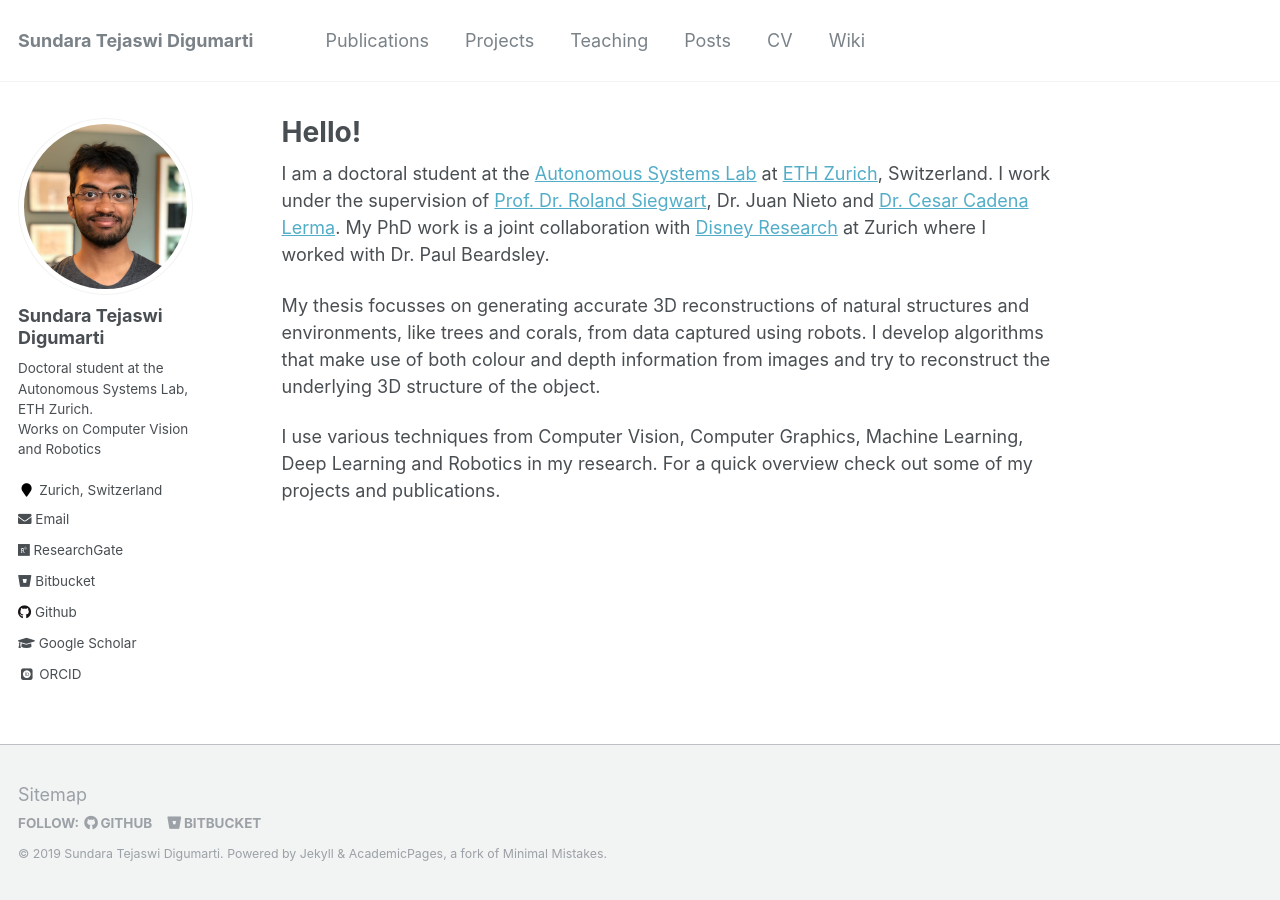
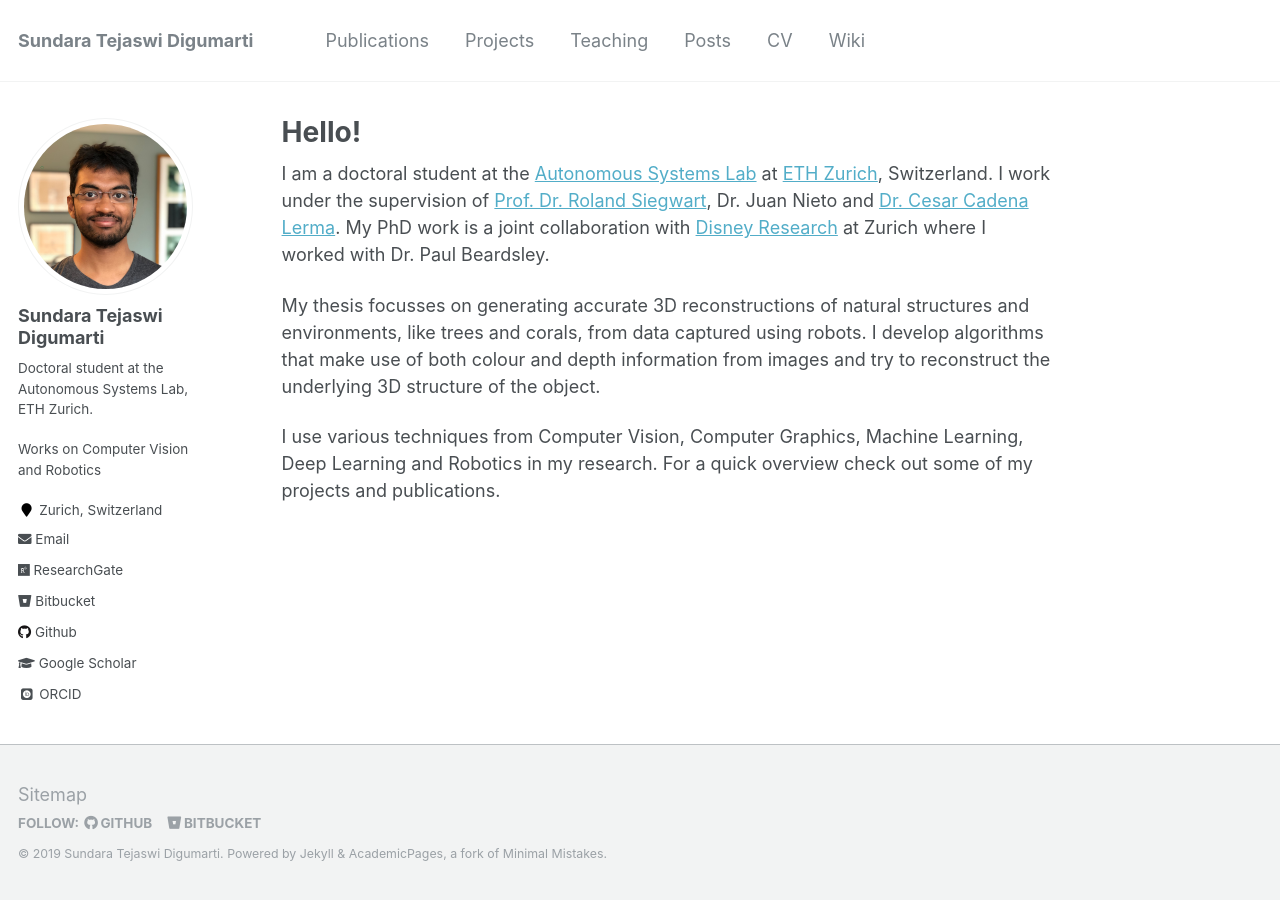
Before and after one commit to tejaswid/tejaswid.github.io, a Jekyll site: the page built from _pages/about.md, in a window 1280 px wide. Built offline with Jekyll 4.4.1, drawn with Linux system fonts in a browser that asks for light colours; some web fonts are replaced.

Commit message:
Added another break to left sidebar

```diff
--- a/_config.yml
+++ b/_config.yml
@@ -82,7 +82,7 @@
 author:
   name             : "Sundara Tejaswi Digumarti"
   avatar           : "tejaswi_small.png"
-  bio              : "Doctoral student at the Autonomous Systems Lab, ETH Zurich. <br/> Works on Computer Vision and Robotics"
+  bio              : "Doctoral student at the Autonomous Systems Lab, ETH Zurich. <br/> <br/> Works on Computer Vision and Robotics"
   location         : "Zurich, Switzerland"
   employer         :
   googlescholar    : "https://scholar.google.ch/citations?user=_uO9ckAAAAAJ&hl=en"
```
